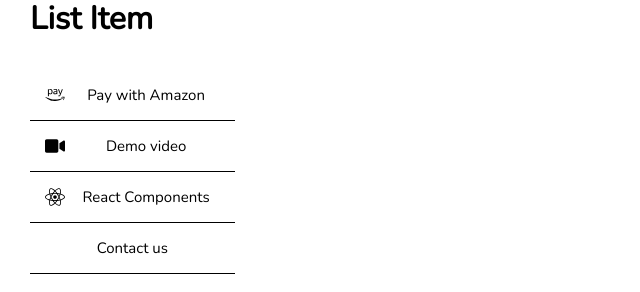
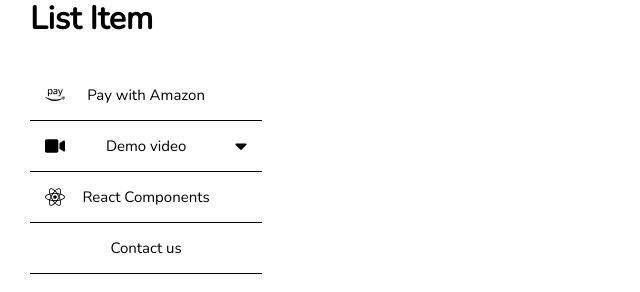
Before and after one commit to JaysusM/Lobster-UI, a React app: page / in a window 1280 px wide. Shown: the part 3440-3732 px from the top of the page, without its empty margins (0-640 px from the left). Built offline with nearby package versions, Linux system fonts and the light colour scheme.

Commit message:
Add ListItem children and refactor components to handle dom events

```diff
--- a/src/Assets/variables.scss
+++ b/src/Assets/variables.scss
@@ -14,7 +14,7 @@ $fontSizeM: 15px;
 $marginM: 10px 5px;
 $paddingRightM: 15px;
 $paddingLHorizontalHeight: 30px;
-$paddingLHorizontalWidth: 15px;
+$paddingLHorizontalWidth: 25px;
 $paddingRightL: 30px;
 $marginXL: 25px 7.5px;
 $paddingLeftM: 15px;
--- a/src/Components/BaseCard/BaseCard.tsx
+++ b/src/Components/BaseCard/BaseCard.tsx
@@ -1,7 +1,7 @@
 import * as React from 'react';
 import classNames from 'classnames';
 import "./BaseCard.scss";
-import { ReactNode } from 'react';
+import { ReactNode, DOMAttributes } from 'react';
 
 export enum BaseCardType {
   Light,
@@ -15,7 +15,7 @@ export interface BaseCardProps {
     type?: BaseCardType
 }
 
-const BaseCard: React.FunctionComponent<BaseCardProps> = ({id, className, children, type = BaseCardType.Light}) => {
+const BaseCard: React.FunctionComponent<BaseCardProps & DOMAttributes<Element>> = ({id, className, children, type = BaseCardType.Light, ...domAttributes}) => {
 
     const containerClassnames: string = classNames(
       className,
@@ -26,7 +26,7 @@ const BaseCard: React.FunctionComponent<BaseCardProps> = ({id, className, childr
     });
 
     return (
-    <div id={id} className={containerClassnames}>
+    <div id={id} className={containerClassnames} {...domAttributes}>
       {children}
     </div>
   );
--- a/src/Components/Button/Button.tsx
+++ b/src/Components/Button/Button.tsx
@@ -37,8 +37,7 @@ export interface ButtonProps {
   iconAlignment?: IconAlignment
 }
 
-const Button: React.FunctionComponent<ButtonProps & DOMAttributes<Element>> = ({ className, id, label, icon, iconAlignment, onClick, color = ButtonColor.Primary, type = ButtonType.Normal, bordered, hoverUnderlineEffect = true, hoverMoveEffect = true, disabled }) => {
-
+const Button: React.FunctionComponent<ButtonProps & DOMAttributes<Element>> = ({ className, id, label, icon, iconAlignment, onClick, color = ButtonColor.Primary, type = ButtonType.Normal, bordered, hoverUnderlineEffect = true, hoverMoveEffect = true, disabled, ...domAttributes }) => {
   // Check if icon exists in our library, if not, we reset its value
   // @ts-ignore
   if(!isIconIncludedInIconLibrary(icon)) {
@@ -79,7 +78,7 @@ const Button: React.FunctionComponent<ButtonProps & DOMAttributes<Element>> = ({
   }
 
   return (
-    <div className={wrapperClassNames} id={id} onClick={handleOnClick}>
+    <div className={wrapperClassNames} id={id} onClick={handleOnClick} {...domAttributes}>
       <div className={containerClassNames}>
         {icon && <Icon icon={icon} />}
         <a>{label}</a>
--- a/src/Components/Demo/Demo.tsx
+++ b/src/Components/Demo/Demo.tsx
@@ -144,9 +144,14 @@ export const Demo = () => {
       <div className="row-container">
         <div className="column-container">
           <ListItem label={"Pay with Amazon"} icon="amazon-pay" />
-          <ListItem label={"Demo video"} icon="video" />
+          <ListItem label={"Demo video"} icon="video">
+            <ListItem label={"Option 1"}/>
+            <ListItem label={"Option 2"}>
+              <ListItem label={"Option 3"}/>
+            </ListItem>
+          </ListItem>
           <ListItem label={"React Components"} icon="react" />
-          <ListItem label={"Contact us"} />
+          <ListItem label={"Contact us"}/>
         </div>
       </div>
     </div>
--- a/src/Components/Icon/Icon.tsx
+++ b/src/Components/Icon/Icon.tsx
@@ -21,7 +21,7 @@ export interface IconProps {
 // @ts-ignore
 export const isIconIncludedInIconLibrary = (iconName: string) => Object.keys(library.definitions.fas).includes(iconName) || Object.keys(library.definitions.fab).includes(iconName) || Object.keys(library.definitions.far).includes(iconName);
 
-const Icon: React.FunctionComponent<IconProps & DOMAttributes<SVGSVGElement>> = ({ id, className, icon, color, ...events }) => {
+const Icon: React.FunctionComponent<IconProps & DOMAttributes<SVGSVGElement>> = ({ id, className, icon, color, ...domAttributes }) => {
     let libraryPrefix: string;
     // @ts-ignore
     if (Object.keys(library.definitions.fas).includes(icon)) {
@@ -36,7 +36,7 @@ const Icon: React.FunctionComponent<IconProps & DOMAttributes<SVGSVGElement>> =
 
     return (
         // @ts-ignore
-        <FontAwesomeIcon color={color} className={className} icon={[libraryPrefix, icon]} id={id} {...events} />
+        <FontAwesomeIcon color={color} className={className} icon={[libraryPrefix, icon]} id={id} {...domAttributes} />
     );
 }
 
--- a/src/Components/ListItem/ListItem.scss
+++ b/src/Components/ListItem/ListItem.scss
@@ -1,22 +1,54 @@
 @import "../../Assets/variables.scss";
 
 .lobster-component.listitem-component {
+
+    display: flex;
+    flex-direction: column;
+
+    & > .listsubitems-container {
+        display: flex;
+        flex-direction: column;
+        max-height: 0;
+        overflow: hidden;
+    }
+
+    & > .listsubitems-container-show {
+        max-height: unset;
+    }
+
+    & > .listitem-container {
         display: flex;
         flex-direction: row;
         justify-content: center;
         align-items: center;
         padding: $paddingLHorizontal;
         border-bottom: 1px solid black;
-    width: calc(100% - #{$paddingLHorizontalWidth} * 2 - 20px);
         cursor: pointer;
         position: relative;
         height: $fieldHeight;
         background-color: white;
         transition: $transition;
+        padding-left: calc(#{$paddingRightM} * 3.5);
+        padding-right: calc(#{$paddingRightM} * 3.5);
+        width: calc(100% - #{$paddingRightM} * 7);
 
-    &.listitem-component-icon {
-        padding-left: calc(#{$paddingRightM} * 3.5);
-        width: calc(100% - #{$paddingRightM} * 3.5 - #{$paddingLHorizontalWidth} - 10px);
+        &.listitem-component-sublist {
+            & > .childrenbutton-component {
+                height: 100%;
+                padding-left: $paddingRightM;
+                width: 12px;
+                position: absolute;
+                padding-right: $paddingRightM;
+                right: 0;
+                top: 0;
+                transition: $transition;
+            }
+        }
+
+        &.listitem-component-sublist-show {
+            & > .childrenbutton-component {
+                transform: scale(-1, -1);
+            }
         }
 
         &:hover {
@@ -33,7 +65,12 @@
         }
 
         & > .listitem-label {
+            text-align: center;
             overflow: hidden;
             text-overflow: ellipsis;
+            width: 100%;
+            height: 100%;
+            white-space: nowrap;
         }
     }
+}
--- a/src/Components/ListItem/ListItem.tsx
+++ b/src/Components/ListItem/ListItem.tsx
@@ -3,35 +3,69 @@ import "./ListItem.scss";
 import * as React from 'react';
 import classNames from "classnames";
 import Icon, { isIconIncludedInIconLibrary, IconName } from "../Icon/Icon";
-import { DOMAttributes } from "react";
+import { DOMAttributes, useState } from "react";
 
 export interface ListItemProps {
     id?: string,
     className?: string,
     label: string,
-    icon?: IconName
+    icon?: IconName,
+    children?: React.ReactNode
 }
 
-const ListItem: React.FunctionComponent<ListItemProps & DOMAttributes<Element>> = ({ id, className, icon, label }) => {
+const ListItem: React.FunctionComponent<ListItemProps & DOMAttributes<Element>> = ({ id, className, icon, label, children, ...domAttributes }) => {
+    const [areChildrenShown, setAreChildrenShown] = useState<boolean>(false);
+
     const wrapperClassnames: string = classNames(
         className,
         "lobster-component",
-        "listitem-component", {
-            "listitem-component-icon": isIconIncludedInIconLibrary(icon as string)
+        "listitem-component"
+    );
+
+    const containerClassnames: string = classNames(
+        "listitem-container",
+        {
+            "listitem-component-icon": isIconIncludedInIconLibrary(icon as string),
+            "listitem-component-sublist": children,
+            "listitem-component-sublist-show": areChildrenShown
         }
     );
+
+    const subitemsContainerClassnames: string = classNames(
+        "listsubitems-container", {
+            "listsubitems-container-show": areChildrenShown
+        }
+    )
 
 
     const IconComponent = (): JSX.Element | undefined => {
         return <>
-            {icon && isIconIncludedInIconLibrary(icon as string) && <Icon icon={icon} className="listitem-icon"/>}
+            {icon && isIconIncludedInIconLibrary(icon as string) && <Icon icon={icon} className="listitem-icon" />}
+        </>
+    }
+
+    const ChildrenButtonComponent = (): JSX.Element | undefined => {
+        const onChildrenButtonClick = (event: React.MouseEvent<SVGSVGElement>) => {
+            event.stopPropagation();
+            event.preventDefault();
+            setAreChildrenShown(!areChildrenShown);
+        }
+
+        return <>
+            {children && <Icon icon="caret-down" className="childrenbutton-component" onClick={onChildrenButtonClick} />}
         </>
     }
 
     return (
-        <div id={id} className={wrapperClassnames}>
-            {IconComponent()}
-            <a className="listitem-label">{label}</a>
+        <div id={id} className={wrapperClassnames} {...domAttributes}>
+            <div className={containerClassnames}>
+                {IconComponent()}
+                <a className="listitem-label">{label}</a>
+                {ChildrenButtonComponent()}
+            </div>
+            {children && <div className={subitemsContainerClassnames}>
+                {children}
+            </div>}
         </div>
     );
 }
--- a/src/Components/Loader/Loader.tsx
+++ b/src/Components/Loader/Loader.tsx
@@ -25,7 +25,7 @@ export interface LoaderProps {
     imageUrl?: string
 }
 
-const Loader: React.FunctionComponent<LoaderProps & DOMAttributes<Element>> = ({id, type, imageUrl, className, color = LoaderColor.Primary}) => {
+const Loader: React.FunctionComponent<LoaderProps & DOMAttributes<Element>> = ({id, type, imageUrl, className, color = LoaderColor.Primary, ...domAttributes}) => {
 
     if (type === LoaderType.CustomImage && !imageUrl) {
         throw new Error("ERROR. Lobster UI. Please provide an Image URL for CustomImage Loader");
@@ -64,7 +64,7 @@ const LoaderContent = (): JSX.Element | undefined => {
 }
 
   return (
-    <div className={loaderClassnames} id={id}>
+    <div className={loaderClassnames} id={id} {...domAttributes}>
         {LoaderContent()}
     </div>
   );
--- a/src/Components/NavBar/NavBar.tsx
+++ b/src/Components/NavBar/NavBar.tsx
@@ -20,7 +20,7 @@ export interface NavBarProps {
     children?: ReactNode
 }
 
-const NavBar: React.FunctionComponent<NavBarProps & DOMAttributes<Element>> = ({ id, className, color = NavBarColor.Primary, type = NavBarType.Horizontal, children}) => {
+const NavBar: React.FunctionComponent<NavBarProps & DOMAttributes<Element>> = ({ id, className, color = NavBarColor.Primary, type = NavBarType.Horizontal, children, ...domAttributes}) => {
 
     const navbarClassnames: string = classNames(
         className,
@@ -33,7 +33,7 @@ const NavBar: React.FunctionComponent<NavBarProps & DOMAttributes<Element>> = ({
     );
 
     return (
-        <div id={id} className={navbarClassnames}>
+        <div id={id} className={navbarClassnames} {...domAttributes}>
             {children}
         </div>
     );
--- a/src/Components/Skeleton/Skeleton.scss
+++ b/src/Components/Skeleton/Skeleton.scss
@@ -35,7 +35,7 @@ $waveWidth: 100%;
     }
 
     &.blink-animation {
-        animation: skeletonEffect 1.5s linear infinite;
+        animation: blinkEffect 1.5s linear infinite;
     }
 
     &.wave-animation {
--- a/src/Components/Toast/ModalToast/ModalToast.tsx
+++ b/src/Components/Toast/ModalToast/ModalToast.tsx
@@ -10,7 +10,7 @@ export type ModalToastProps = {
     onDispose?: () => void
 } & ToastProps;
 
-const ModalToast: FunctionComponent<ModalToastProps & DOMAttributes<Element>>= ({ duration, id, className, onDispose, ...args }): JSX.Element => {
+const ModalToast: FunctionComponent<ModalToastProps & DOMAttributes<Element>>= ({ duration, id, className, onDispose, ...domAttributes }): JSX.Element => {
     const [toastElement, setToastElement] = useState<HTMLDivElement>();
 
     const cleanModalToast = () => {
@@ -57,7 +57,7 @@ const ModalToast: FunctionComponent<ModalToastProps & DOMAttributes<Element>>= (
         }, 1);
     }, [toastElement]);
 
-    return (toastElement) ? ReactDOM.createPortal(<Toast {...args} isCancelable={true} onCancel={cancelModalToast} />, toastElement) : <React.Fragment />;
+    return (toastElement) ? ReactDOM.createPortal(<Toast {...domAttributes} isCancelable={true} onCancel={cancelModalToast} />, toastElement) : <React.Fragment />;
 }
 
 export default ModalToast;
--- a/src/Components/Toast/Toast.tsx
+++ b/src/Components/Toast/Toast.tsx
@@ -23,7 +23,7 @@ export interface ToastProps {
     onCancel?: () => void
 }
 
-const Toast: React.FunctionComponent<ToastProps & DOMAttributes<Element>> = ({id, className, title, subtitle, type, specialIcon, isCancelable, onCancel}) => {
+const Toast: React.FunctionComponent<ToastProps & DOMAttributes<Element>> = ({id, className, title, subtitle, type, specialIcon, isCancelable, onCancel, ...domAttributes}) => {
 
     if (Boolean(isCancelable) !== Boolean(onCancel)) {
         throw new Error("ERROR. You need to provide both or none arguments isCancelable and onCancel for Toast component");
@@ -65,7 +65,7 @@ const Toast: React.FunctionComponent<ToastProps & DOMAttributes<Element>> = ({id
     }
 
   return (
-    <div className={wrapperClassnames} id={id}>
+    <div className={wrapperClassnames} id={id} {...domAttributes}>
         <Icon icon={toastIcon} />
         <div className={containerClassnames}>
             <a className="toast-title">{title}</a>
```
Lines whose indentation alone changed are shown as unchanged.
